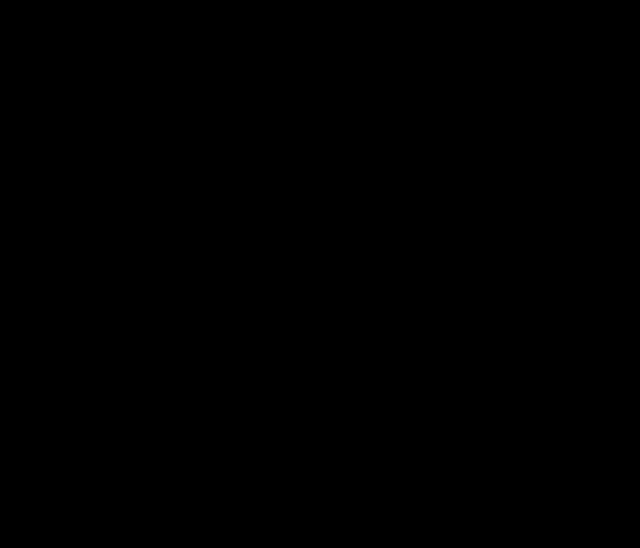
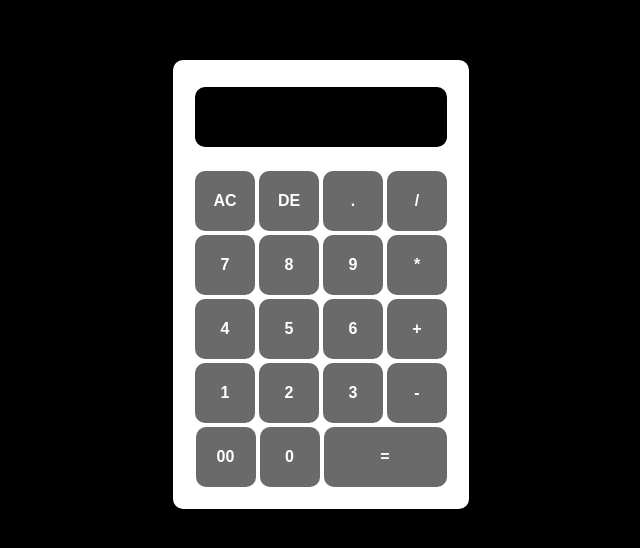
Before and after one commit to 16NM1A0453/extend_to_react, a React (Create React App) app: page / in a window 1280 px wide. Shown: the part 116-664 px from the top of the page, without its empty margins (319-959 px from the left). Built offline with nearby package versions, Linux system fonts and the light colour scheme.

Commit message:
1st commit for a simple calculator

```diff
--- a/public/style.css
+++ b/public/style.css
@@ -3,11 +3,8 @@
     margin: 0;
     box-sizing: border-box;
     text-decoration: none;
-    background: transparent;
 }
 body{
-    background: black;
-    color: white;
     overflow: hidden;
     overflow-y: scroll;
 }
--- a/src/App.js
+++ b/src/App.js
@@ -1,12 +1,11 @@
-import React, { useReducer } from "react";
-import "./App.css";
-import { BrowserRouter, Route, Routes } from "react-router-dom";
+import './App.css';
+import SimpleCalc from './Components/SimpleCalculator/SimpleCalc';
 
 function App() {
   return (
-    <>
-
-    </>
+    <div className="App">
+      <SimpleCalc />
+    </div>
   );
 }
 
--- /dev/null
+++ b/src/Components/SimpleCalculator/SimpleCalc.css
@@ -0,0 +1,44 @@
+.container{
+    height: 100vh;
+    width: 100vw;
+    display: flex;
+    align-items: center;
+    justify-content: center;
+    background: black;
+}
+.calculator{
+    padding: 20px;
+    border-radius: 10px;
+    background: white;
+}
+form input{
+    border: none;
+    outline: 0;
+    width: 60px;
+    height: 60px;
+    font-size: 16px;
+    background: rgb(107, 106, 106);
+    margin: 2px;
+    border-radius: 10px;
+    color: white;
+    font-weight: bolder;
+    cursor: pointer;
+}
+form input[type='button']:hover{
+    background: blue;
+}
+form .display{
+    display: flex;
+    justify-content: flex-end;
+    margin: 5px 0px 20px 0px;
+}
+form .display input{
+    text-align: right;
+    flex: 1;
+    font-size: 40px;
+    padding: 5px 10px;
+    background: black;
+}
+form input.equal{
+    width: 123px;
+}
--- /dev/null
+++ b/src/Components/SimpleCalculator/SimpleCalc.js
@@ -0,0 +1,52 @@
+import React, { useState } from 'react'
+import './SimpleCalc.css'
+
+function SimpleCalc() {
+    const [value, setValue] = useState('')
+
+    const performOperation = (e) => {
+        setValue(eval(value))
+    }
+  return (
+    <div className='container'>
+      <div className='calculator'>
+        <form action=''>
+            <div className='display'>
+                <input type='text' value={value}/>
+            </div>
+            <div>
+                <input type='button' value='AC' onClick={e => setValue('')}/>
+                <input type='button' value='DE' onClick={e => setValue(value.slice(0, -1))}/>
+                <input type='button' value='.' onClick={(e) => setValue( value + e.target.value)} />
+                <input type='button' value='/' onClick={(e) => setValue( value + e.target.value)} />
+            </div>
+            <div>
+                <input type='button' value='7' onClick={(e) => setValue( value + e.target.value)} />
+                <input type='button' value='8' onClick={(e) => setValue( value + e.target.value)} />
+                <input type='button' value='9' onClick={(e) => setValue( value + e.target.value)} />
+                <input type='button' value='*' onClick={(e) => setValue( value + e.target.value)} />
+            </div>
+            <div>
+                <input type='button' value='4' onClick={(e) => setValue( value + e.target.value)} />
+                <input type='button' value='5' onClick={(e) => setValue( value + e.target.value)} />
+                <input type='button' value='6' onClick={(e) => setValue( value + e.target.value)} />
+                <input type='button' value='+' onClick={(e) => setValue( value + e.target.value)} />
+            </div>
+            <div>
+                <input type='button' value='1' onClick={(e) => setValue( value + e.target.value)} />
+                <input type='button' value='2' onClick={(e) => setValue( value + e.target.value)} />
+                <input type='button' value='3' onClick={(e) => setValue( value + e.target.value)} />
+                <input type='button' value='-' onClick={(e) => setValue( value + e.target.value)} />
+            </div>
+            <div>
+                <input type='button' value='00' onClick={(e) => setValue( value + e.target.value)} />
+                <input type='button' value='0' onClick={(e) => setValue( value + e.target.value)} />
+                <input type='button' value='=' className='equal' onClick={performOperation} />
+            </div>
+        </form>
+      </div>
+    </div>
+  )
+}
+
+export default SimpleCalc
```
